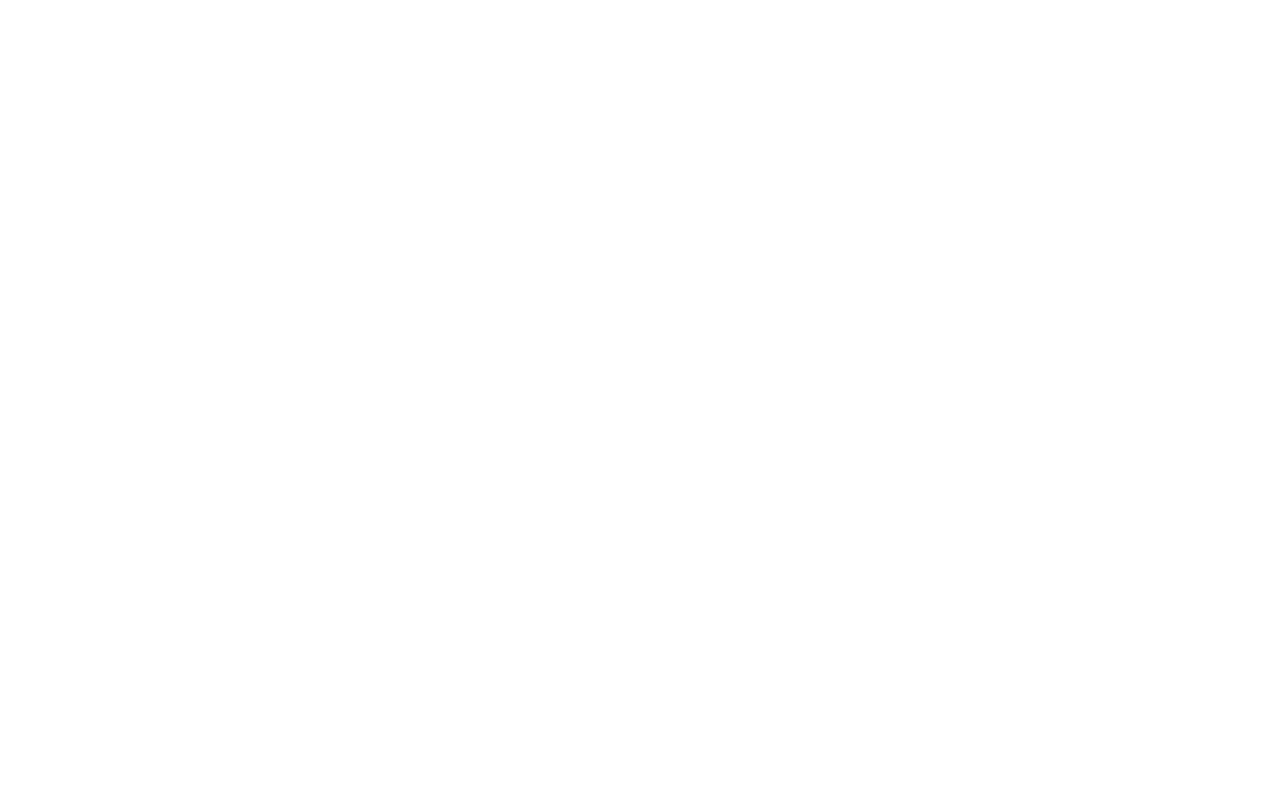
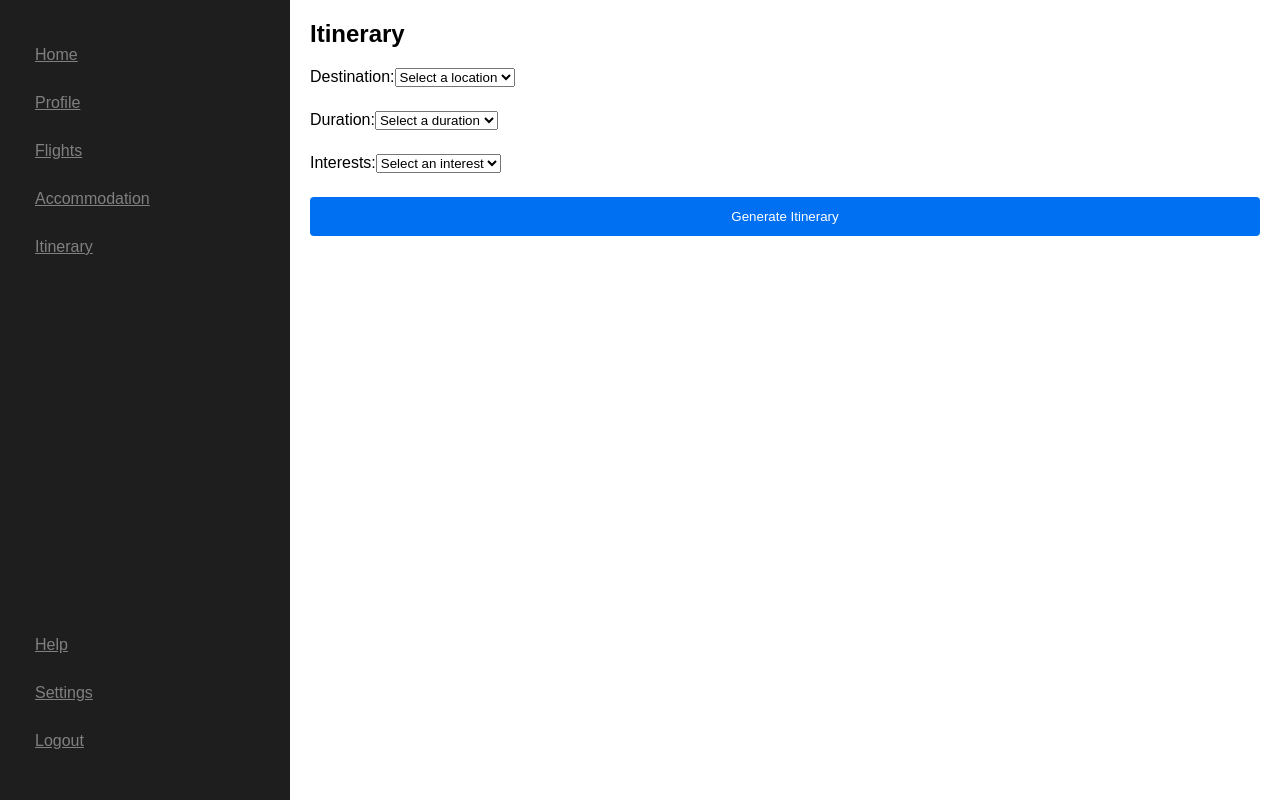
Before and after one commit to COS301-SE-2024/AI-Trip-Creator, a React (Create React App) app in the folder ai-trip-creator/: page /Itinerary in a window 1280 px wide. Before the commit this address had no page. Built offline with nearby package versions, Linux system fonts and the light colour scheme; what @nextui-org/react would draw is missing.

Commit message:
Added the itinerary functionality

```diff
--- a/ai-trip-creator/src/App.js
+++ b/ai-trip-creator/src/App.js
@@ -8,9 +8,15 @@ import Settings from "./components/dashboard/settings";
 import Flights from "./components/dashboard/flights";
 import Accommodation from "./components/dashboard/accommodation";
 import Help from "./components/dashboard/help";
+import Itinerary from "./components/dashboard/Itinerary";
 
 const App = () => {
   const [isLoggedIn, setIsLoggedIn] = useState(false);
+  const [itinerary, setItinerary] = useState(null);
+
+  const generateItinerary = (preferences) => {
+    setItinerary(preferences);
+  };
 
   return (
     <NextUIProvider>
@@ -37,6 +43,7 @@ const App = () => {
           <Route path="/flights" element={<Flights />} />
           <Route path="/accommodation" element={<Accommodation />} />
           <Route path="/help" element={<Help />} />
+          <Route path="/Itinerary" element={<Itinerary itinerary={itinerary} generateItinerary={generateItinerary}/>}/>
         </Routes>
       </Router>
     </NextUIProvider>
--- /dev/null
+++ b/ai-trip-creator/src/components/dashboard/Itinerary.js
@@ -0,0 +1,23 @@
+import React from 'react';
+import './dashboard.css';
+import Sidebar from './sidebar';
+import ItineraryForm from './ItineraryForm';
+import ItineraryDisplay from './ItineraryDisplay';
+
+const Itinerary = ({ itinerary, generateItinerary }) => {
+  return (
+    <div className="dashboard">
+      <Sidebar />
+      <div className="content">
+        <h1>Itinerary</h1>
+        {!itinerary ? (
+          <ItineraryForm onGenerateItinerary={generateItinerary} />
+        ) : (
+          <ItineraryDisplay itinerary={itinerary} />
+        )}
+      </div>
+    </div>
+  );
+};
+
+export default Itinerary;
--- /dev/null
+++ b/ai-trip-creator/src/components/dashboard/ItineraryDisplay.js
@@ -0,0 +1,38 @@
+import React from 'react';
+
+function ItineraryDisplay({ itinerary }) {
+  const getDetails = () => {
+    const details = {
+      '1-3 days': 'A short and sweet trip with the highlights of the city.',
+      '4-7 days': 'A more immersive experience, allowing for additional activities.',
+      '8-14 days': 'A deep dive into the city with plenty of time for relaxation and exploration.',
+      '15+ days': 'An extensive journey to fully explore all the attractions and hidden gems.'
+    };
+
+    const interestsDetails = {
+      'Culture': 'Museums, historical landmarks, and cultural events.',
+      'Adventure': 'Outdoor activities, hiking, and adventurous tours.',
+      'Relaxation': 'Spas, leisure walks, and beach time.',
+      'Nature': 'Parks, natural reserves, and scenic views.',
+      'Food': 'Food tours, local restaurants, and culinary classes.'
+    };
+
+    return {
+      durationDetails: details[itinerary.duration],
+      interestsDetails: interestsDetails[itinerary.interests]
+    };
+  };
+
+  const { durationDetails, interestsDetails } = getDetails();
+
+  return (
+    <div>
+      <h2>Your Itinerary</h2>
+      <p><strong>Destination:</strong> {itinerary.destination}</p>
+      <p><strong>Duration:</strong> {itinerary.duration} ({durationDetails})</p>
+      <p><strong>Interests:</strong> {itinerary.interests} ({interestsDetails})</p>
+    </div>
+  );
+}
+
+export default ItineraryDisplay;
--- /dev/null
+++ b/ai-trip-creator/src/components/dashboard/ItineraryForm.js
@@ -0,0 +1,67 @@
+import React, { useState } from 'react';
+
+function ItineraryForm({ onGenerateItinerary }) {
+  const [preferences, setPreferences] = useState({
+    destination: '',
+    duration: '',
+    interests: ''
+  });
+
+  const handleChange = (e) => {
+    const { name, value } = e.target;
+    setPreferences({
+      ...preferences,
+      [name]: value
+    });
+  };
+
+  const handleSubmit = (e) => {
+    e.preventDefault();
+    onGenerateItinerary(preferences);
+  };
+
+  const locations = ['Johannesburg', 'Cape Town', 'Pretoria', 'Durban', 'Gqeberha'];
+  const durations = ['1-3 days', '4-7 days', '8-14 days', '15+ days'];
+  const interests = ['Culture', 'Adventure', 'Relaxation', 'Nature', 'Food'];
+
+  return (
+    <form onSubmit={handleSubmit}>
+      <label>
+        Destination:
+        <select name="destination" value={preferences.destination} onChange={handleChange}>
+          <option value="" disabled>Select a location</option>
+          {locations.map((location) => (
+            <option key={location} value={location}>
+              {location}
+            </option>
+          ))}
+        </select>
+      </label>
+      <label>
+        Duration:
+        <select name="duration" value={preferences.duration} onChange={handleChange}>
+          <option value="" disabled>Select a duration</option>
+          {durations.map((duration) => (
+            <option key={duration} value={duration}>
+              {duration}
+            </option>
+          ))}
+        </select>
+      </label>
+      <label>
+        Interests:
+        <select name="interests" value={preferences.interests} onChange={handleChange}>
+          <option value="" disabled>Select an interest</option>
+          {interests.map((interest) => (
+            <option key={interest} value={interest}>
+              {interest}
+            </option>
+          ))}
+        </select>
+      </label>
+      <button type="submit">Generate Itinerary</button>
+    </form>
+  );
+}
+
+export default ItineraryForm;
--- a/ai-trip-creator/src/components/dashboard/sidebar.js
+++ b/ai-trip-creator/src/components/dashboard/sidebar.js
@@ -37,7 +37,15 @@ const Sidebar = () => {
               Accommodation
             </Link>
           </li>
-          <li style={{ paddingTop: "380px" }}>
+          <li>
+            <Link
+              style={{ color: "grey", paddingLeft: "15px" }}
+              to="/Itinerary"
+            >
+              Itinerary
+            </Link>
+          </li>
+          <li style={{ paddingTop: "350px" }}>
             <Link style={{ color: "grey", paddingLeft: "15px" }} to="/help">
               Help
             </Link>
```
